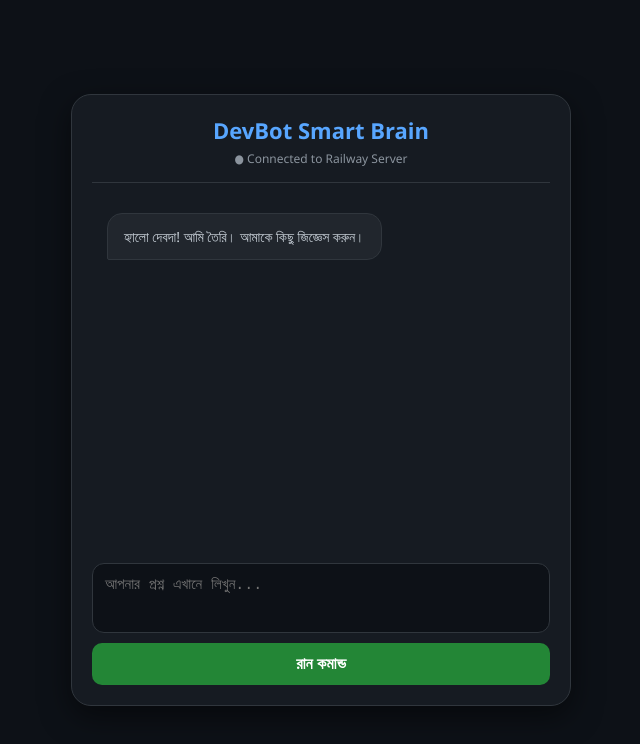
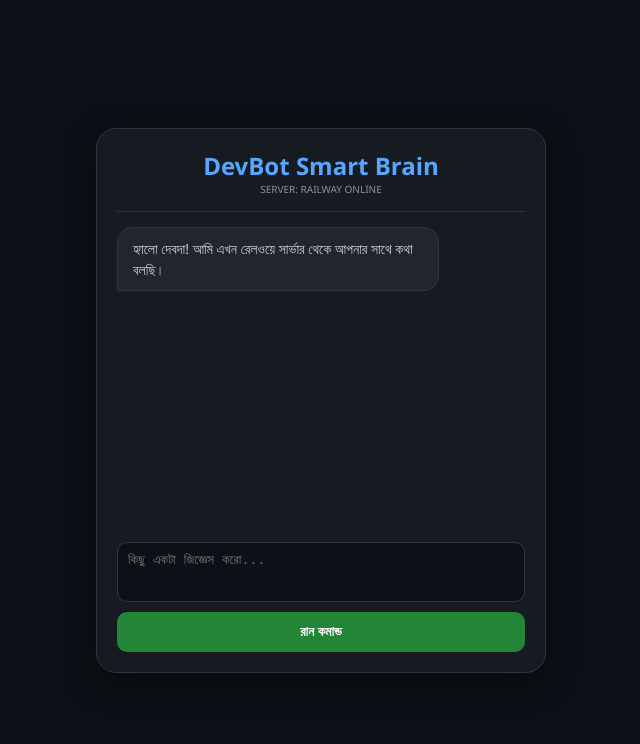
Before and after one commit to RGAMER7614/ai, a website: page index.html in a window 1280 px wide. Shown: the whole page, without its empty margins (319-959 px from the left). Drawn offline with Linux system fonts and the light colour scheme.

Commit message:
Update index.html

```diff
--- a/index.html
+++ b/index.html
@@ -3,37 +3,23 @@
 <head>
     <meta charset="UTF-8">
     <meta name="viewport" content="width=device-width, initial-scale=1.0">
-    <title>DevBot Smart Brain | Railway Edition</title>
+    <title>DevBot Smart Brain</title>
     <style>
         * { box-sizing: border-box; margin: 0; padding: 0; }
         body { font-family: 'Segoe UI', Tahoma, Geneva, Verdana, sans-serif; background: #0d1117; color: #c9d1d9; display: flex; justify-content: center; align-items: center; height: 100vh; }
-
-        .chat-container { width: 95%; max-width: 500px; background: #161b22; border: 1px solid #30363d; border-radius: 20px; padding: 20px; box-shadow: 0 10px 30px rgba(0,0,0,0.5); display: flex; flex-direction: column; }
-
-        .header { text-align: center; padding-bottom: 15px; border-bottom: 1px solid #30363d; }
-        .header h2 { color: #58a6ff; font-size: 22px; }
-        .header p { font-size: 12px; color: #8b949e; margin-top: 5px; }
-
-        #chatBox { height: 350px; overflow-y: auto; padding: 15px; margin: 15px 0; display: flex; flex-direction: column; gap: 10px; scroll-behavior: smooth; }
-
-        /* Message Bubbles */
-        .msg { max-width: 80%; padding: 12px 16px; border-radius: 15px; font-size: 14px; line-height: 1.5; position: relative; }
+        .chat-container { width: 95%; max-width: 450px; background: #161b22; border: 1px solid #30363d; border-radius: 20px; padding: 20px; box-shadow: 0 10px 30px rgba(0,0,0,0.5); }
+        .header { text-align: center; padding-bottom: 15px; border-bottom: 1px solid #30363d; margin-bottom: 15px; }
+        .header h2 { color: #58a6ff; }
+        #chatBox { height: 300px; overflow-y: auto; display: flex; flex-direction: column; gap: 10px; margin-bottom: 15px; padding-right: 5px; }
+        .msg { max-width: 80%; padding: 10px 15px; border-radius: 15px; font-size: 14px; line-height: 1.5; }
         .user-msg { align-self: flex-end; background: #238636; color: white; border-bottom-right-radius: 2px; }
         .bot-msg { align-self: flex-start; background: #21262d; border: 1px solid #30363d; border-bottom-left-radius: 2px; }
-
-        /* Input Area */
         .input-area { display: flex; flex-direction: column; gap: 10px; }
-        textarea { width: 100%; height: 70px; background: #0d1117; border: 1px solid #30363d; border-radius: 12px; color: white; padding: 12px; font-size: 15px; resize: none; outline: none; transition: 0.3s; }
+        textarea { width: 100%; height: 60px; background: #0d1117; border: 1px solid #30363d; border-radius: 10px; color: white; padding: 10px; resize: none; outline: none; }
         textarea:focus { border-color: #58a6ff; }
-
-        button { background: #238636; color: white; border: none; padding: 12px; border-radius: 10px; cursor: pointer; font-weight: bold; font-size: 16px; transition: 0.3s; }
-        button:hover { background: #2ea043; transform: translateY(-2px); }
-        button:disabled { background: #30363d; cursor: not-allowed; opacity: 0.6; }
-
-        /* Loading Dots Animation */
-        .typing { display: none; font-size: 12px; color: #8b949e; margin-left: 5px; }
-
-        /* Custom Scrollbar */
+        button { background: #238636; color: white; border: none; padding: 12px; border-radius: 10px; cursor: pointer; font-weight: bold; transition: 0.2s; }
+        button:hover { background: #2ea043; }
+        button:disabled { background: #30363d; opacity: 0.6; }
         #chatBox::-webkit-scrollbar { width: 4px; }
         #chatBox::-webkit-scrollbar-thumb { background: #30363d; border-radius: 10px; }
     </style>
@@ -43,17 +29,15 @@
 <div class="chat-container">
     <div class="header">
         <h2>DevBot Smart Brain</h2>
-        <p>● Connected to Railway Server</p>
+        <p style="font-size: 10px; color: #8b949e;">SERVER: RAILWAY ONLINE</p>
     </div>
 
     <div id="chatBox">
-        <div class="msg bot-msg">হ্যালো দেবদা! আমি তৈরি। আমাকে কিছু জিজ্ঞেস করুন।</div>
+        <div class="msg bot-msg">হ্যালো দেবদা! আমি এখন রেলওয়ে সার্ভার থেকে আপনার সাথে কথা বলছি।</div>
     </div>
 
-    <div id="typingIndicator" class="typing">বট চিন্তা করছে...</div>
-
     <div class="input-area">
-        <textarea id="userInput" placeholder="আপনার প্রশ্ন এখানে লিখুন..."></textarea>
+        <textarea id="userInput" placeholder="কিছু একটা জিজ্ঞেস করো..."></textarea>
         <button id="sendBtn" onclick="askSmartAI()">রান কমান্ড</button>
     </div>
 </div>
@@ -63,22 +47,20 @@
         const inputField = document.getElementById('userInput');
         const chatBox = document.getElementById('chatBox');
         const sendBtn = document.getElementById('sendBtn');
-        const typing = document.getElementById('typingIndicator');
         const userMsg = inputField.value.trim();
 
         if(!userMsg) return;
 
-        // ইউজারের মেসেজ অ্যাড করা
+        // ইউজারের মেসেজ স্ক্রিনে দেখানো
         chatBox.innerHTML += `<div class="msg user-msg">${userMsg}</div>`;
         inputField.value = "";
         chatBox.scrollTop = chatBox.scrollHeight;
 
-        // বাটন ও লোডিং কন্ট্রোল
         sendBtn.disabled = true;
-        typing.style.display = "block";
+        sendBtn.innerText = "চিন্তা করছি...";
 
         try {
-            // তোমার নতুন রেলওয়ে লিঙ্কটি এখানে আপডেট করা হয়েছে
+            // তোমার রেলওয়ে লিঙ্ক এখানে আপডেট করা হয়েছে
             const response = await fetch("https://determined-fulfillment-production-6987.up.railway.app/my-bot", {
                 method: "POST",
                 headers: { "Content-Type": "application/json" },
@@ -87,21 +69,19 @@
 
             const data = await response.json();
 
-            // এআই উত্তর অ্যাড করা
+            // বটের উত্তর স্ক্রিনে দেখানো
             chatBox.innerHTML += `<div class="msg bot-msg">${data.response}</div>`;
 
         } catch (error) {
-            console.error("Error:", error);
-            chatBox.innerHTML += `<div class="msg bot-msg" style="color:#ff7b72;">সার্ভারে সমস্যা হয়েছে! রেলওয়ে লগ চেক করুন।</div>`;
+            chatBox.innerHTML += `<div class="msg bot-msg" style="color:#ff7b72;">সার্ভার রেসপন্স দিচ্ছে না! লগ চেক করুন।</div>`;
         } finally {
             sendBtn.disabled = false;
-            typing.style.display = "none";
+            sendBtn.innerText = "রান কমান্ড";
             chatBox.scrollTop = chatBox.scrollHeight;
         }
     }
 
-    // Enter চাপলে মেসেজ যাবে
-    document.getElementById('userInput').addEventListener('keydown', function (e) {
+    document.getElementById('userInput').addEventListener('keydown', (e) => {
         if (e.key === 'Enter' && !e.shiftKey) {
             e.preventDefault();
             askSmartAI();
```
